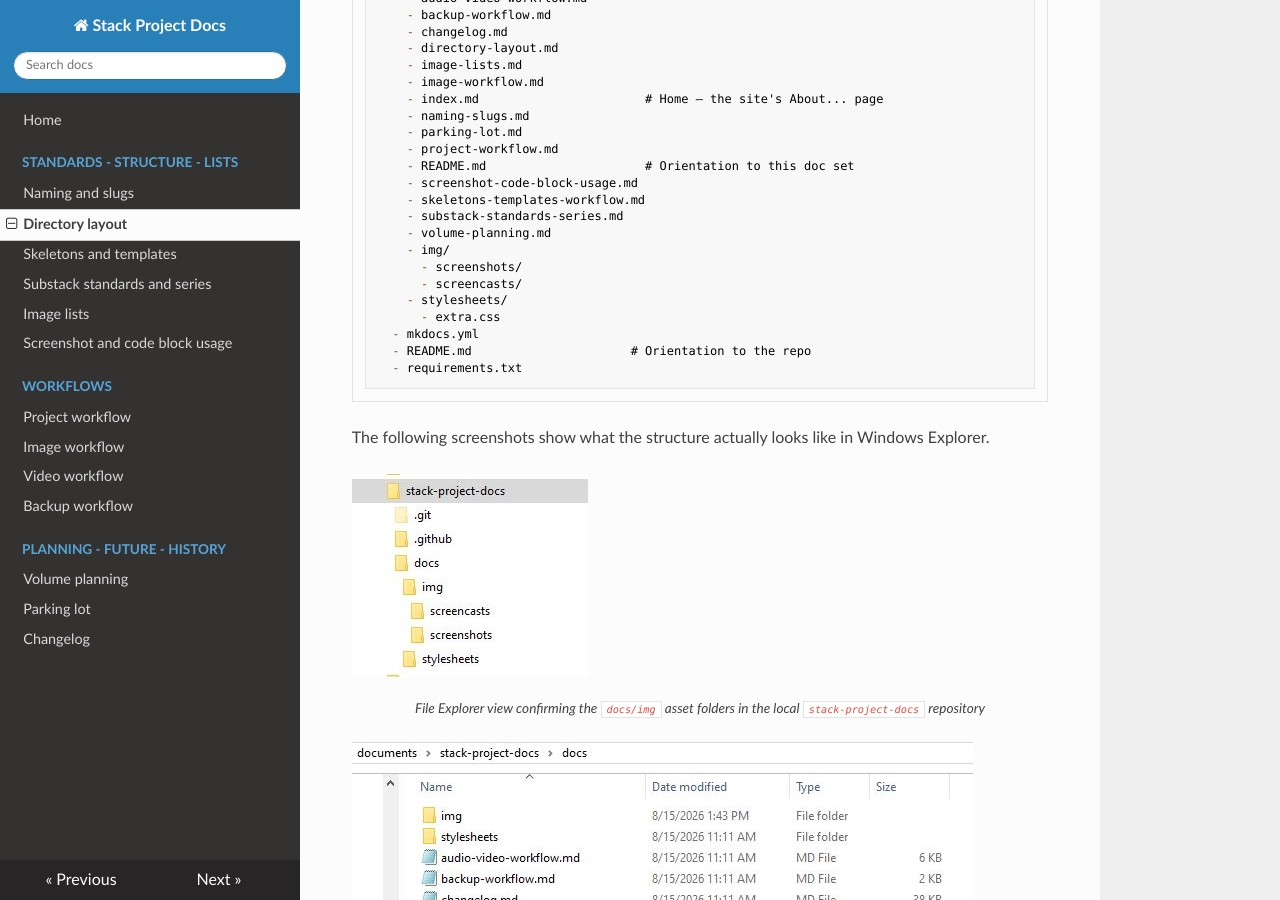
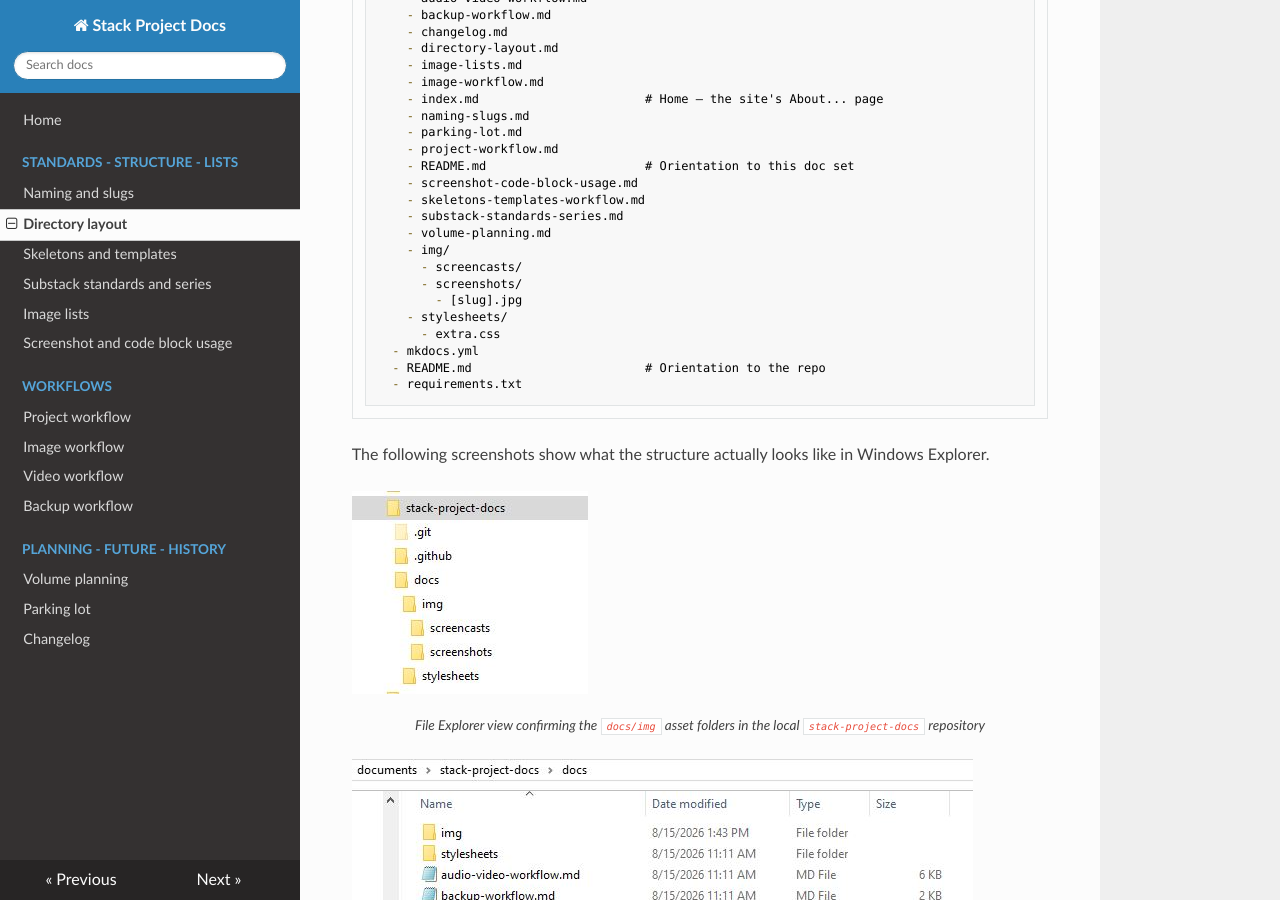
Before and after one commit to john-tech-writer/stack-project-docs, an MkDocs documentation site: the page built from docs/directory-layout.md, in a window 1280 px wide and 900 px high, scrolled down 336 px. Built offline with MkDocs 1.6.1, drawn with Linux system fonts in a browser that asks for light colours; nearby versions of some CDN libraries.

Commit message:
Update directory-layout.md

````diff
--- a/docs/directory-layout.md
+++ b/docs/directory-layout.md
@@ -23,12 +23,13 @@ This diagram shows the stack-project-docs GitHub repository structure. All proje
     - substack-standards-series.md
     - volume-planning.md
     - img/
+      - screencasts/
       - screenshots/
-      - screencasts/
+        - [slug].jpg
     - stylesheets/
       - extra.css
   - mkdocs.yml
-  - README.md                      # Orientation to the repo
+  - README.md                        # Orientation to the repo
   - requirements.txt
 ```
 
````
